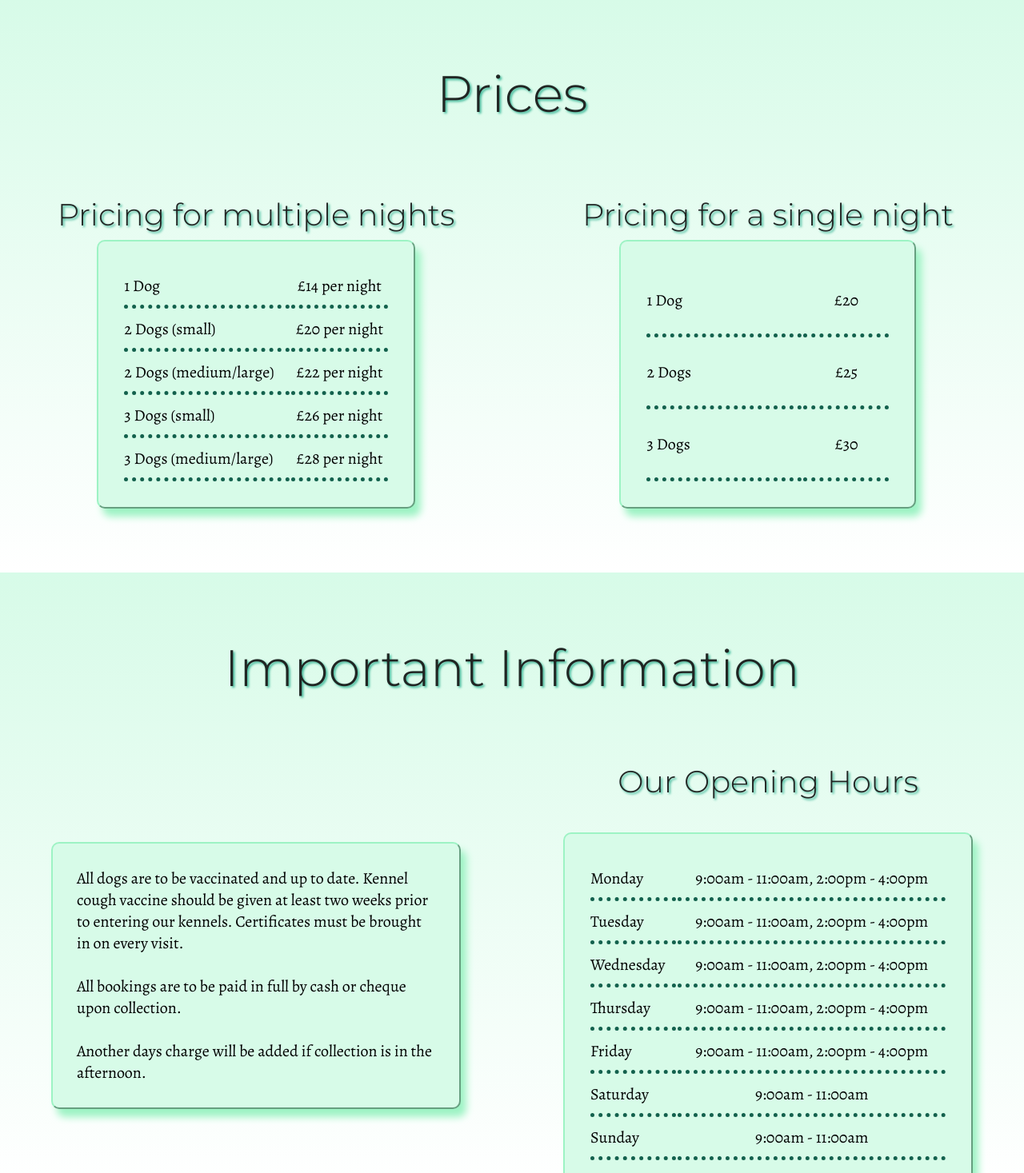
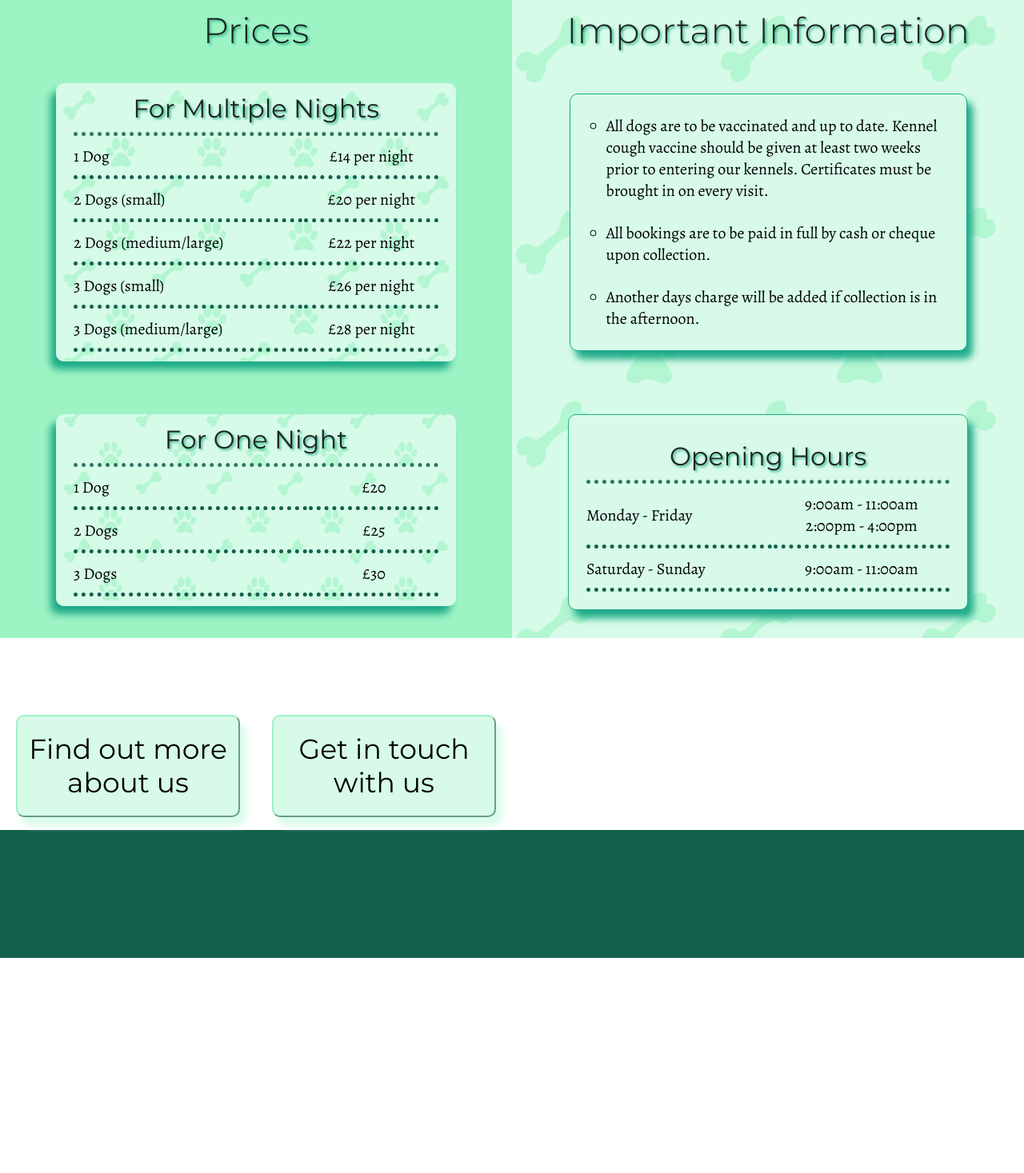
Before and after one commit to Velocima/green-lawns, a React (Create React App) app: page /services in a window 1280 px wide. Shown: the part 803-2270 px from the top of the page at 80% size. After the commit the page ends 2001 px from the top, so only its background shows below. Built offline with nearby package versions, Linux system fonts and the light colour scheme.

Commit message:
prices and information sections made side by side

```diff
--- a/src/components/Services.jsx
+++ b/src/components/Services.jsx
@@ -29,10 +29,10 @@ export default function Services() {
 			</section>
 			<section className='prices'>
 				<h1>Prices</h1>
-				<div className='tables'>
-					<div className='table'>
-						<h2>Pricing for multiple nights</h2>
-						<table>
+				<table className='multiple-nights'>
+					<tr>
+						<th colSpan='2'>For Multiple Nights</th>
+					</tr>
 					<tr>
 						<td>1 Dog</td>
 						<td>£14 per night</td>
@@ -54,10 +54,10 @@ export default function Services() {
 						<td>£28 per night</td>
 					</tr>
 				</table>
-					</div>
-					<div className='table'>
-						<h2>Pricing for a single night</h2>
-						<table>
+				<table className='one-night'>
+					<tr>
+						<th colSpan='2'>For One Night</th>
+					</tr>
 					<tr>
 						<td>1 Dog</td>
 						<td>£20</td>
@@ -71,60 +71,42 @@ export default function Services() {
 						<td>£30</td>
 					</tr>
 				</table>
-					</div>
-				</div>
 			</section>
 			<section className='important-information'>
 				<h1>Important Information</h1>
-				<article className='information'>
-					<p>
+				<ul>
+					<li>
 						All dogs are to be vaccinated and up to date. Kennel
 						cough vaccine should be given at least two weeks prior
 						to entering our kennels. Certificates must be brought in
 						on every visit.
-						<br />
-						<br />
+					</li>
+					<li>
 						All bookings are to be paid in full by cash or cheque
 						upon collection.
-						<br />
-						<br />
+					</li>
+					<li>
 						Another days charge will be added if collection is in
 						the afternoon.
-					</p>
-				</article>
-				<article className='opening-hours'>
-					<h2>Our Opening Hours</h2>
+					</li>
+				</ul>
 				<table>
 					<tr>
-							<td>Monday</td>
-							<td>9:00am - 11:00am, 2:00pm - 4:00pm</td>
+						<th colSpan='2'>Opening Hours</th>
 					</tr>
 					<tr>
-							<td>Tuesday</td>
-							<td>9:00am - 11:00am, 2:00pm - 4:00pm</td>
+						<td>Monday - Friday</td>
+						<td>
+							9:00am - 11:00am
+							<br></br>
+							2:00pm - 4:00pm
+						</td>
 					</tr>
 					<tr>
-							<td>Wednesday</td>
-							<td>9:00am - 11:00am, 2:00pm - 4:00pm</td>
-						</tr>
-						<tr>
-							<td>Thursday</td>
-							<td>9:00am - 11:00am, 2:00pm - 4:00pm</td>
-						</tr>
-						<tr>
-							<td>Friday</td>
-							<td>9:00am - 11:00am, 2:00pm - 4:00pm</td>
-						</tr>
-						<tr>
-							<td>Saturday</td>
-							<td>9:00am - 11:00am</td>
-						</tr>
-						<tr>
-							<td>Sunday</td>
+						<td>Saturday - Sunday</td>
 						<td>9:00am - 11:00am</td>
 					</tr>
 				</table>
-				</article>
 			</section>
 			<section className='links'>
 				<Link to='/about'>
--- a/src/css/services.css
+++ b/src/css/services.css
@@ -1,22 +1,27 @@
 @import url("https://fonts.googleapis.com/css2?family=Alegreya:ital@0;1&display=swap");
 @import url("https://fonts.googleapis.com/css2?family=Montserrat:ital,wght@0,300;0,400;0,500;1,300;1,400&display=swap");
 .services {
-  display: flex;
+  display: grid;
+  grid-template-columns: 1fr 1fr;
+  grid-template-rows: 90vh 100vh 30vh;
   flex-direction: column;
-  justify-content: center;
-  align-items: center; }
+  justify-content: center; }
   .services h1,
-  .services h2 {
+  .services h2,
+  .services th {
     font-family: "Montserrat", sans-serif;
     font-weight: 300;
     text-shadow: 2px 2px 3px #1fab89;
     opacity: 0.85; }
   .services p,
-  .services td {
+  .services td,
+  .services li {
     font-family: "Alegreya", serif;
     font-size: 20px; }
   .services .our-services {
+    grid-area: 1 / 1 / 2 / 3;
     width: 100%;
+    height: 100%;
     display: grid;
     grid-template-columns: 1fr 1fr;
     align-items: center;
@@ -53,80 +58,95 @@
         object-fit: cover;
         object-position: 50% 30%; }
   .services .prices {
-    background: linear-gradient(#d7fbe8, white);
-    width: 100%; }
+    grid-area: 2 / 1 / 3 / 2;
+    display: grid;
+    place-items: center;
+    grid-template-rows: 10vh 50vh 40vh;
+    width: 100%;
+    height: 100%;
+    background-color: #9df3c4; }
     .services .prices h1 {
-      font-size: 5vw;
-      text-align: center;
-      padding: 10vh; }
-    .services .prices .tables {
-      display: grid;
-      grid-template-columns: 1fr 1fr;
-      justify-content: center;
-      margin-bottom: 10vh; }
-      .services .prices .tables .table {
-        display: grid;
-        justify-content: center;
-        grid-template-rows: 5vw auto; }
-        .services .prices .tables .table h2 {
-          align-self: center;
-          font-size: 3vw; }
-        .services .prices .tables .table table {
-          justify-self: center;
-          width: 80%;
-          background-color: #d7fbe8;
-          padding: 30px;
+      font-size: 3.5vw;
+      text-align: center; }
+    .services .prices h2 {
+      font-size: 2vw; }
+    .services .prices .multiple-nights {
+      height: 40vh; }
+    .services .prices .one-night {
+      align-self: start;
+      position: relative;
+      top: 5vh;
+      height: 25vh; }
+    .services .prices table {
+      width: 500px;
+      padding: 0 20px 10px;
       border-radius: 10px;
-          box-shadow: 7px 10px 10px #9df3c4;
-          border: 2px outset #9df3c4; }
-          .services .prices .tables .table table tr td {
+      background: url("../images/doggo-background-texture-3.png");
+      background-repeat: no-repeat;
+      background-size: cover;
+      background-position: 3%;
+      box-shadow: -7px 10px 10px #1fab89; }
+      .services .prices table tr th {
+        font-size: 2rem;
+        font-weight: 400; }
+      .services .prices table tr td,
+      .services .prices table tr th {
         border-bottom: 5px dotted #13614d;
         border-right: none;
         padding: 10px 0; }
-          .services .prices .tables .table table tr td:nth-child(2) {
+      .services .prices table tr td:nth-child(2) {
         text-align: center; }
   .services .important-information {
+    grid-area: 2 / 2 / 3 / 3;
     background: linear-gradient(#d7fbe8, white);
     width: 100%;
+    height: 100%;
     display: grid;
-    grid-template-columns: 1fr 1fr;
-    justify-content: center;
-    margin-bottom: 10vh; }
+    place-items: center;
+    grid-template-rows: 10vh 50vh 40vh;
+    background: url("../images/doggo-background-texture-3.png");
+    background-repeat: no-repeat;
+    background-size: cover;
+    background-position: 3%; }
     .services .important-information h1 {
-      grid-column: 1 / 3;
-      font-size: 5vw;
-      text-align: center;
-      padding: 10vh; }
-    .services .important-information .information {
-      align-self: center;
-      justify-self: center;
-      width: 80%; }
-      .services .important-information .information p {
+      font-size: 3.5vw;
+      text-align: center; }
+    .services .important-information ul {
+      display: flex;
+      flex-direction: column;
+      justify-content: space-evenly;
+      height: 40vh;
+      width: 455px;
+      padding: 0 20px;
+      border-radius: 10px;
+      box-shadow: 7px 10px 10px #1fab89;
       background-color: #d7fbe8;
-        padding: 30px;
+      border: 1px solid #1fab89;
+      list-style-type: circle; }
+      .services .important-information ul li {
+        margin-left: 25px;
+        margin-right: 5px; }
+    .services .important-information table {
+      align-self: start;
+      position: relative;
+      top: 5vh;
+      height: 25vh;
+      width: 500px;
+      background-color: #d7fbe8;
+      padding: 20px;
       border-radius: 10px;
-        box-shadow: 7px 10px 10px #9df3c4;
-        border: 2px outset #9df3c4; }
-    .services .important-information .opening-hours {
-      display: grid; }
-      .services .important-information .opening-hours h2 {
-        justify-self: center;
-        align-self: center;
-        font-size: 3vw;
-        margin-bottom: 5vh; }
-      .services .important-information .opening-hours table {
-        justify-self: center;
-        width: 80%;
+      box-shadow: 7px 10px 10px #1fab89;
       background-color: #d7fbe8;
-        padding: 30px;
-        border-radius: 10px;
-        box-shadow: 7px 10px 10px #9df3c4;
-        border: 2px outset #9df3c4; }
-        .services .important-information .opening-hours table tr td {
+      border: 1px solid #1fab89; }
+      .services .important-information table tr th {
+        font-size: 2rem;
+        font-weight: 400; }
+      .services .important-information table tr td,
+      .services .important-information table tr th {
         border-bottom: 5px dotted #13614d;
         border-right: none;
         padding: 10px 0; }
-        .services .important-information .opening-hours table tr td:nth-child(2) {
+      .services .important-information table tr td:nth-child(2) {
         text-align: center; }
   .services .links {
     width: 100%;
--- a/src/scss/services.scss
+++ b/src/scss/services.scss
@@ -1,25 +1,30 @@
 @import './variables/variables';
 
 .services {
-	display: flex;
+	display: grid;
+	grid-template-columns: 1fr 1fr;
+	grid-template-rows: 90vh 100vh 30vh;
 	flex-direction: column;
 	justify-content: center;
-	align-items: center;
 	h1,
-	h2 {
+	h2,
+	th {
 		font-family: $title-font;
 		font-weight: 300;
 		text-shadow: 2px 2px 3px $green4;
 		opacity: 0.85;
 	}
 	p,
-	td {
+	td,
+	li {
 		font-family: $text-font;
 		font-size: 20px;
 	}
 
 	.our-services {
+		grid-area: 1 / 1 / 2 / 3;
 		width: 100%;
+		height: 100%;
 		display: grid;
 		grid-template-columns: 1fr 1fr;
 		align-items: center;
@@ -62,36 +67,46 @@
 		}
 	}
 	.prices {
-		background: linear-gradient($green1, white);
+		grid-area: 2 / 1 / 3 / 2;
+		display: grid;
+		place-items: center;
+		grid-template-rows: 10vh 50vh 40vh;
 		width: 100%;
+		height: 100%;
+		background-color: $green2;
+
 		h1 {
-			font-size: 5vw;
+			font-size: 3.5vw;
 			text-align: center;
-			padding: 10vh;
 		}
-		.tables {
-			display: grid;
-			grid-template-columns: 1fr 1fr;
-			justify-content: center;
-			margin-bottom: 10vh;
-			.table {
-				display: grid;
-				justify-content: center;
-				grid-template-rows: 5vw auto;
 		h2 {
-					align-self: center;
-					font-size: 3vw;
+			font-size: 2vw;
+		}
+		.multiple-nights {
+			height: 40vh;
+		}
+		.one-night {
+			align-self: start;
+			position: relative;
+			top: 5vh;
+			height: 25vh;
 		}
 		table {
-					justify-self: center;
-					width: 80%;
-					background-color: $green1;
-					padding: 30px;
+			width: 500px;
+			padding: 0 20px 10px;
 			border-radius: 10px;
-					box-shadow: 7px 10px 10px $green2;
-					border: 2px outset $green2;
+			background: url('../images/doggo-background-texture-3.png');
+			background-repeat: no-repeat;
+			background-size: cover;
+			background-position: 3%;
+			box-shadow: -7px 10px 10px $green4;
 			tr {
-						td {
+				th {
+					font-size: 2rem;
+					font-weight: 400;
+				}
+				td,
+				th {
 					border-bottom: 5px dotted $green5;
 					border-right: none;
 					padding: 10px 0;
@@ -102,59 +117,65 @@
 			}
 		}
 	}
-		}
-	}
 	.important-information {
+		grid-area: 2 / 2 / 3 / 3;
 		background: linear-gradient($green1, white);
 		width: 100%;
+		height: 100%;
 		display: grid;
-		grid-template-columns: 1fr 1fr;
-		justify-content: center;
-		margin-bottom: 10vh;
+		place-items: center;
+		grid-template-rows: 10vh 50vh 40vh;
+		background: url('../images/doggo-background-texture-3.png');
+		background-repeat: no-repeat;
+		background-size: cover;
+		background-position: 3%;
 		h1 {
-			grid-column: 1 / 3;
-			font-size: 5vw;
+			font-size: 3.5vw;
 			text-align: center;
-			padding: 10vh;
 		}
-		.information {
-			align-self: center;
-			justify-self: center;
-			width: 80%;
-			p {
+		ul {
+			display: flex;
+			flex-direction: column;
+			justify-content: space-evenly;
+			height: 40vh;
+			width: 455px;
+			padding: 0 20px;
+			border-radius: 10px;
+			box-shadow: 7px 10px 10px $green4;
 			background-color: $green1;
-				padding: 30px;
-				border-radius: 10px;
-				box-shadow: 7px 10px 10px $green2;
-				border: 2px outset $green2;
+			border: 1px solid $green4;
+			list-style-type: circle;
+			li {
+				margin-left: 25px;
+				margin-right: 5px;
 			}
-		}
-		.opening-hours {
-			display: grid;
-			h2 {
-				justify-self: center;
-				align-self: center;
-				font-size: 3vw;
-				margin-bottom: 5vh;
 		}
 
 		table {
-				justify-self: center;
-				width: 80%;
+			align-self: start;
+			position: relative;
+			top: 5vh;
+			height: 25vh;
+			width: 500px;
 			background-color: $green1;
-				padding: 30px;
+			padding: 20px;
 			border-radius: 10px;
-				box-shadow: 7px 10px 10px $green2;
-				border: 2px outset $green2;
+			box-shadow: 7px 10px 10px $green4;
+			background-color: $green1;
+			border: 1px solid $green4;
 			tr {
-					td {
+				th {
+					font-size: 2rem;
+					font-weight: 400;
+				}
+				td,
+				th {
 					border-bottom: 5px dotted $green5;
 					border-right: none;
 					padding: 10px 0;
 				}
 				td:nth-child(2) {
 					text-align: center;
-					}
 				}
 			}
 		}
```
Lines whose indentation alone changed are shown as unchanged.
